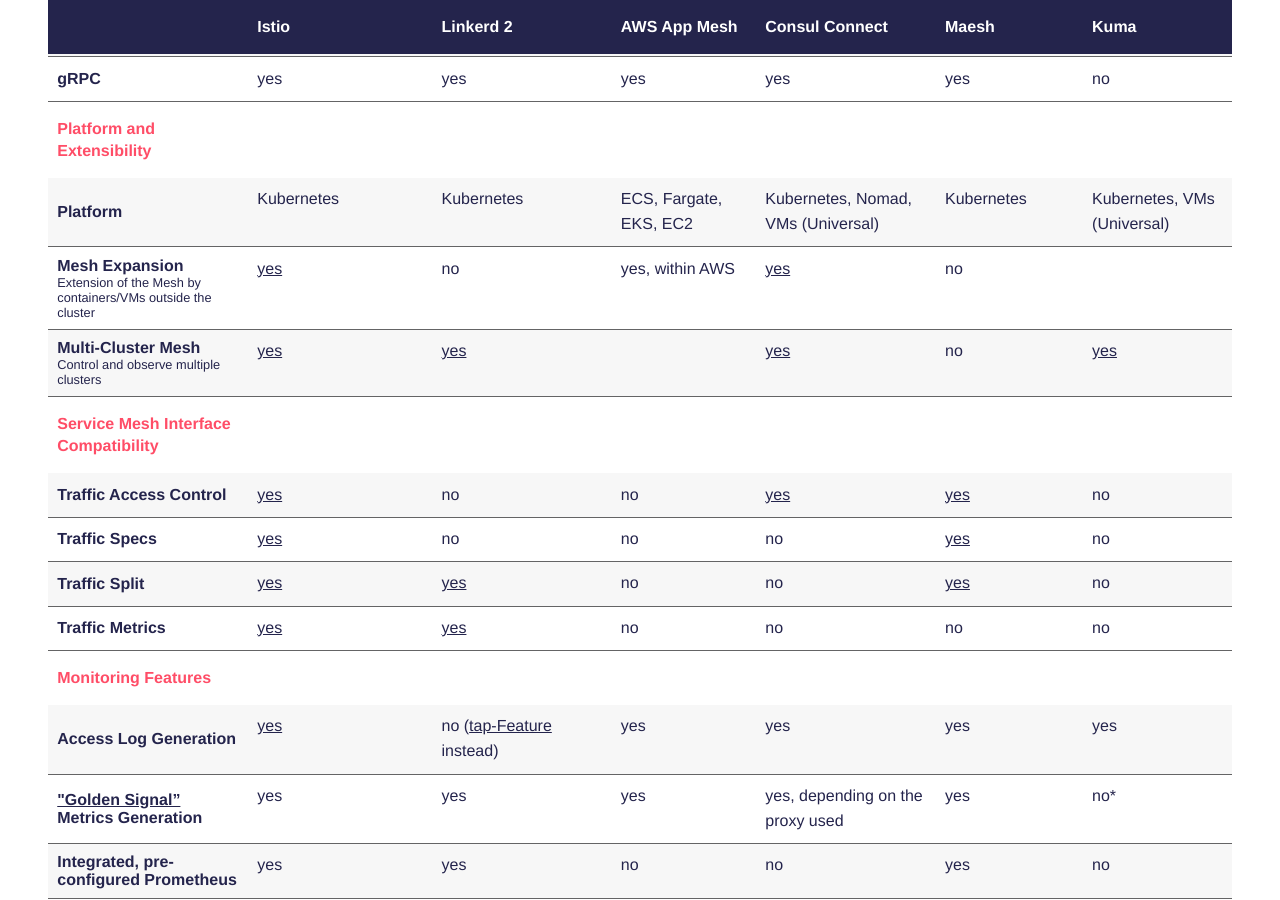
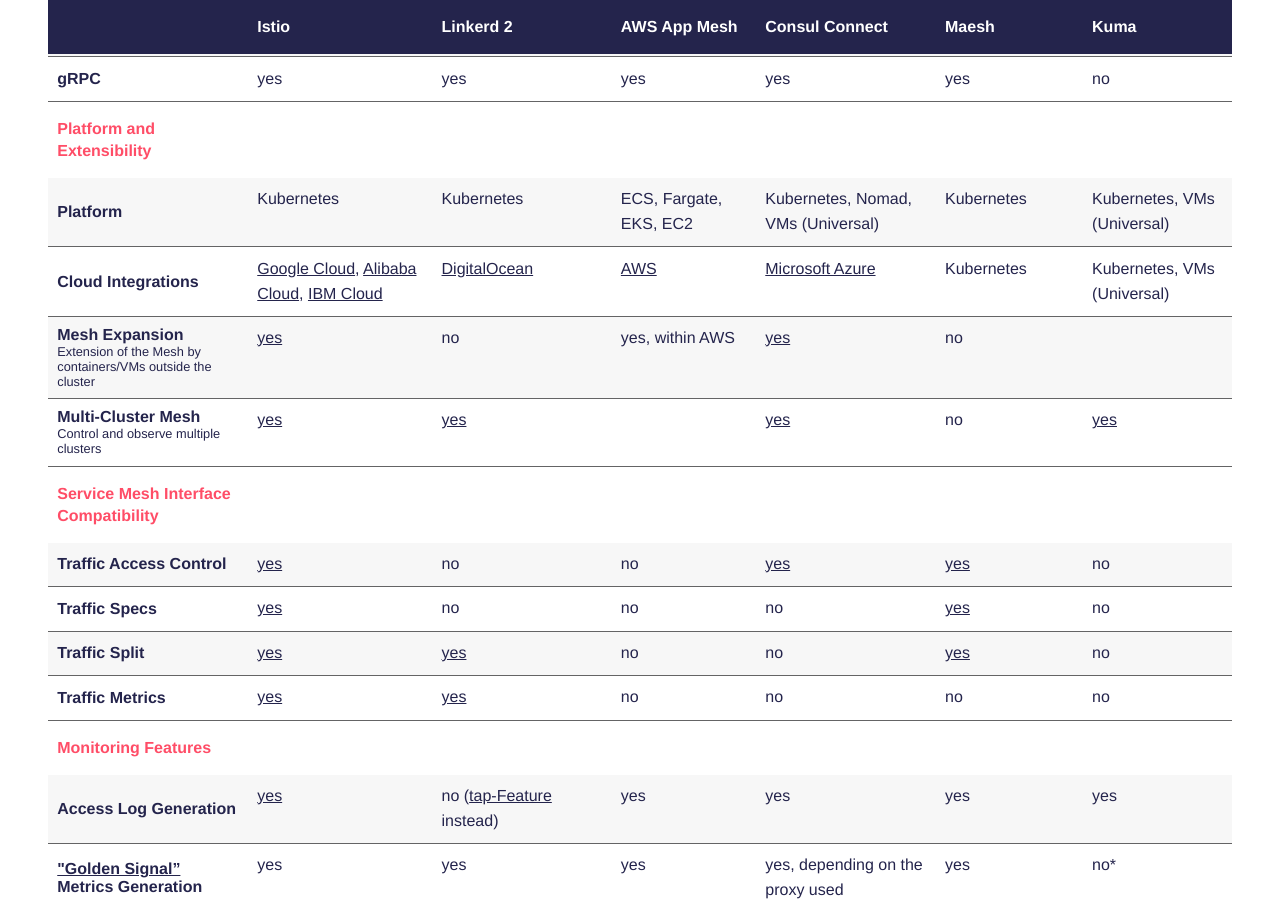
Before and after one commit to servicemesh-es/servicemesh.es, a Jekyll site: the page built from index.md, in a window 1280 px wide and 900 px high, scrolled down 5996 px. Built offline with Jekyll 4.4.1, drawn with Linux system fonts in a browser that asks for light colours; some web fonts are replaced.

Commit message:
Cloud Integrations

```diff
--- a/_includes/comparison.html
+++ b/_includes/comparison.html
@@ -168,6 +168,15 @@
         <td>Kubernetes</td>
         <td>ECS, Fargate, EKS, EC2</td>
         <td>Kubernetes, Nomad, VMs (Universal)</td>
+        <td>Kubernetes</td>
+        <td>Kubernetes, VMs (Universal)</td>
+      </tr>
+      <tr>
+        <th scope="row">Cloud Integrations</th>
+        <td><a href="https://cloud.google.com/istio" target="_blank">Google Cloud</a>, <a href="https://www.alibabacloud.com/help/doc-detail/89805.htm" target="_blank">Alibaba Cloud</a>, <a href="https://cloud.ibm.com/docs/containers?topic=containers-istio" target="_blank">IBM Cloud</a></td>
+        <td><a href="https://marketplace.digitalocean.com/apps/linkerd" target="_blank">DigitalOcean</a></td>
+        <td><a href="https://aws.amazon.com/app-mesh/" target="_blank">AWS</a></td>
+        <td><a href="https://www.hashicorp.com/products/consul/service-on-azure/" target="_blank">Microsoft Azure</a></td>
         <td>Kubernetes</td>
         <td>Kubernetes, VMs (Universal)</td>
       </tr>
```
